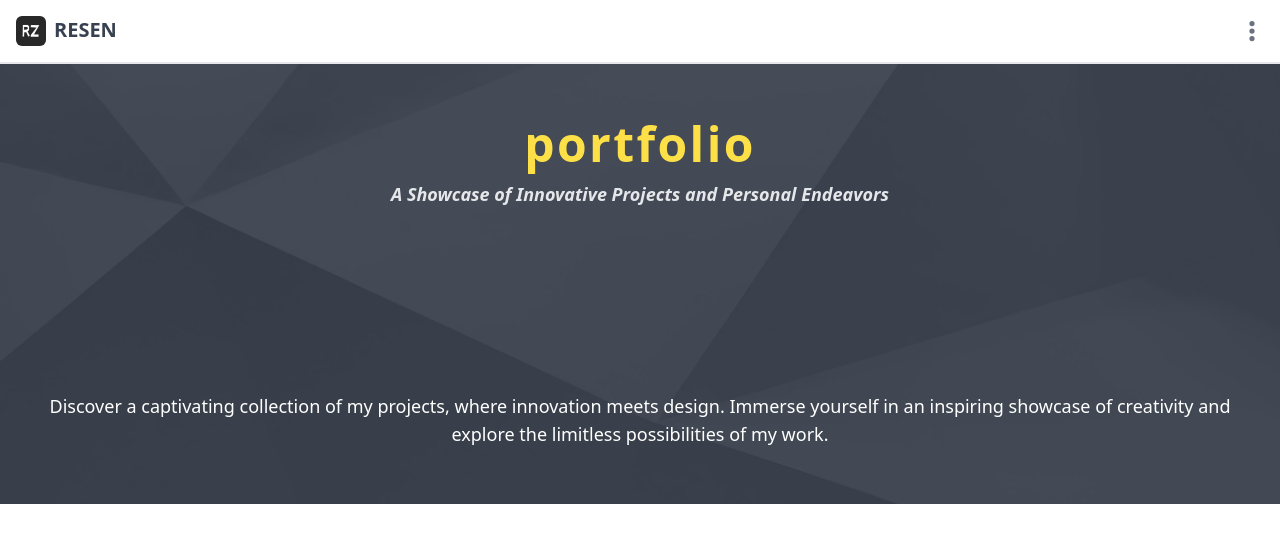
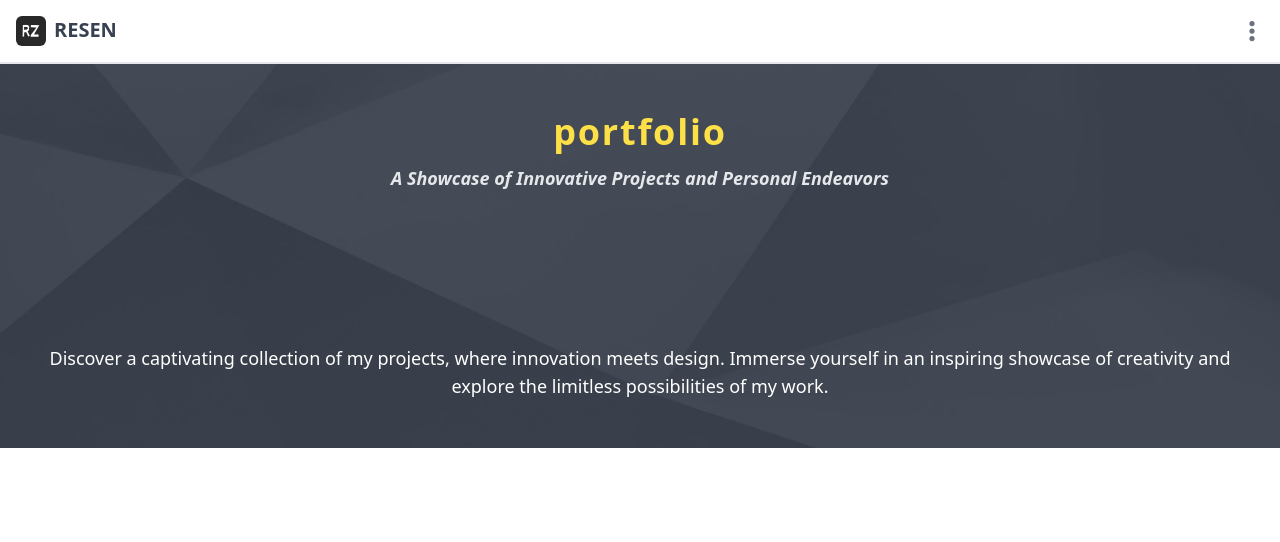
Before and after one commit to resenzhu/nextjs, a Next.js app: page /portfolio in a window 1280 px wide. Shown: the top 542 px of the page. Built offline with nearby package versions, Linux system fonts and the light colour scheme.

Commit message:
update styles

```diff
--- a/src/components/main/shared/jumbotron.tsx
+++ b/src/components/main/shared/jumbotron.tsx
@@ -9,12 +9,12 @@ const Jumbotron = ({
   subtitle,
   description
 }: JumbotronProps): JSX.Element => (
-  <div className='h-[55vh]'>
-    <div className='absolute h-[55vh] w-full bg-[url("/images/main/shared/background.webp")] bg-cover bg-right bg-no-repeat brightness-50 contrast-125'></div>
-    <div className='absolute h-[55vh] w-full bg-gray-700 opacity-70'></div>
-    <div className='relative mx-4 flex h-full flex-col justify-between py-14 text-center'>
+  <div className='h-96'>
+    <div className='absolute h-96 w-full bg-[url("/images/main/shared/background.webp")] bg-cover bg-right bg-no-repeat brightness-50 contrast-125'></div>
+    <div className='absolute h-96 w-full bg-gray-700 opacity-70'></div>
+    <div className='relative mx-4 flex h-full flex-col justify-between py-12 text-center'>
       <div className='space-y-3'>
-        <div className='text-5xl font-extrabold tracking-wider text-yellow-300'>
+        <div className='text-4xl font-extrabold tracking-wider text-yellow-300'>
           {title}
         </div>
         <div className='text-lg font-bold italic text-gray-200'>{subtitle}</div>
```
